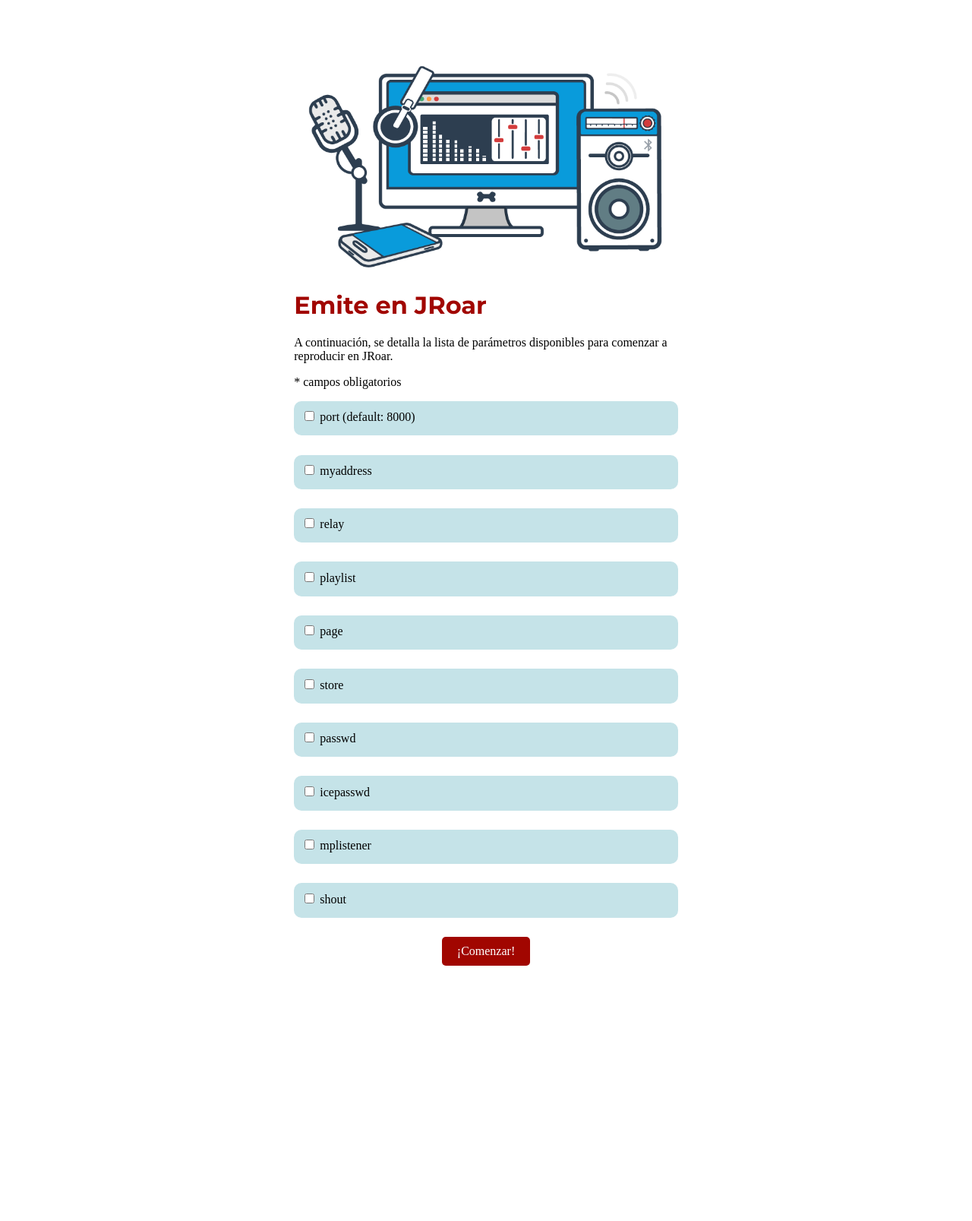
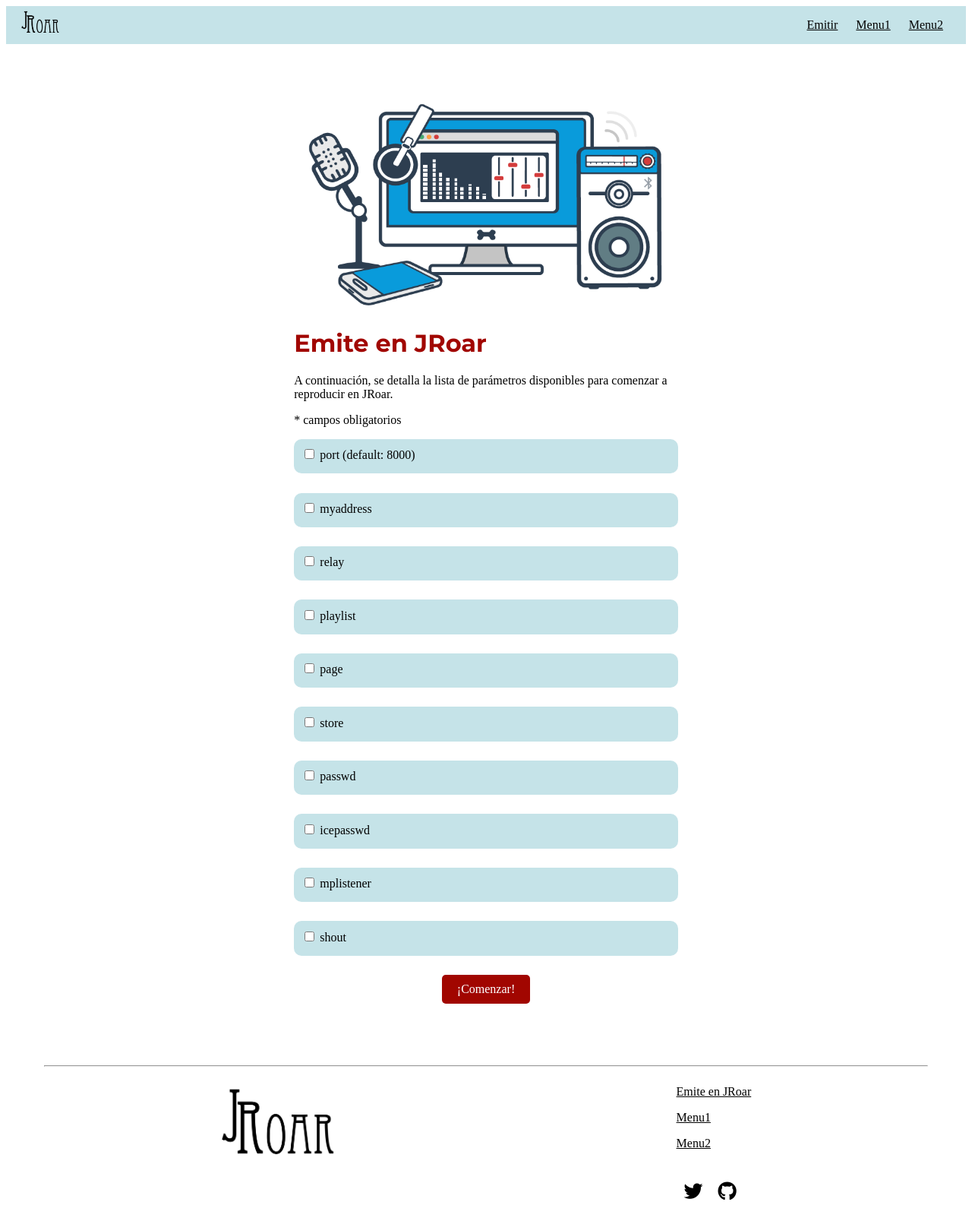
Before and after one commit to oscar-llury/RJoar-Maintenance-Evolution, a Spring Boot app: page /emitir.html in a window 1280 px wide. Shown: the whole page at 76% size. Before the commit the page ends 1271 px from the top, so only its background shows below. Run offline with Spring Boot 4, Linux system fonts and the light colour scheme; some libraries are stand-ins or nearby versions; some web fonts are replaced.

Commit message:
Evolución: creada interfaz común: header y footer

```diff
--- a/JRoarEV/src/main/resources/static/assets/css/home.css
+++ b/JRoarEV/src/main/resources/static/assets/css/home.css
@@ -1,53 +1,15 @@
-
 #general-container{
-	display: flex;
+	display: grid;
 	justify-content: center;
   	align-items: center;
 }
 
-#jroar-form{
-	width: 40%;
-	padding: 5%;
+#general-container div{
+
 }
-#jroar-form img {
-	width: 100%;
+.jroar-home-element{
+	padding-left: 20px;
 }
-.jroar-form-group{
-	background-color: #C5E3E8;
-	padding-right: 50px;
-	padding-top: 2%;
-	padding-left: 2%;
-	padding-bottom: 2%;
-	border-radius: 10px;
-	margin-bottom: 5%;
+.jroar-home-element h4{
+	padding-left: 20px;
 }
-.jroar-form-element{
-	margin-bottom: 15px;
-	display: block;
-	padding-left: 40px;
-	margin-top: 10px;
-}
-#show-div-1, #show-div-2, #show-div-3, #show-div-4, #show-div-5,
-#show-div-6, #show-div-7, #show-div-8, #show-div-9, #show-div-10{
-	display:none;
-}
-
-.jroar-form-input{
-	display: block;
-	width: 100%;
-	height: 40px;
-	padding: 5px 12px;
-	font-size: 16px;
-	border: 1px solid #000;
-	border-radius: 5px;
-}
-#but-comenzar{
-	display: flex;
-	margin: auto;
-	padding: 10px 20px;
-	border: 0px solid #000;
-	color: #fff;
-	font-size: 1em;
-	border-radius: 5px;
-	background-color: #a10600;
-}
--- a/JRoarEV/src/main/resources/static/assets/css/style.css
+++ b/JRoarEV/src/main/resources/static/assets/css/style.css
@@ -56,3 +56,63 @@
 	max-width: 100%;
 	margin-bottom: 5px;
 }
+
+
+
+
+
+header nav {
+	background-color: #C5E3E8;
+	padding: 0px 20px;
+	display: flex;
+	align-items: center;
+}
+header #img-logo-header{
+	width: 50px;
+}
+header #header-nav{
+	display: inline-block;
+	margin-left: auto;
+}
+
+header #header-nav{
+	list-style: none;
+}
+header #header-nav li{
+	margin: 0px 10px;
+	display: inline;
+}
+
+
+
+
+
+
+
+footer {
+	padding: 10px 50px;
+}
+footer #footer-container{
+	margin: 0px 20%;
+}
+footer #footer-logo {
+	margin-top: 10px;
+	display: inline-block;
+}
+footer #footer-logo img {
+	width: 150px;
+}
+footer #footer-nav{
+	float: right;
+}
+footer #footer-nav ul{
+	display:inline-flex;
+	list-style: none;
+	padding: 0px;
+}
+footer #footer-nav li{
+	margin: 10px;
+}
+footer .footer-icon{
+	font-size: 25px;
+}
--- a/JRoarEV/src/main/resources/static/emitir.html
+++ b/JRoarEV/src/main/resources/static/emitir.html
@@ -2,21 +2,43 @@
 <html lang="">
 <head>
 	<meta charset="utf-8">
-	<title></title>
+	<title>JRoar | Emitir</title>
 	<meta name="description" content="">
 	<meta name="viewport" content="width=device-width, initial-scale=1">
 
-	<link rel="shortcut icon" href="../favicon.ico" type="image/x-icon">
+	<link rel="shortcut icon" href="/assets/img/favicon.ico">
 
 	<link rel="stylesheet" href="/assets/css/style.css">
-	<link rel="stylesheet" href="/assets/css/home.css">
+	<link rel="stylesheet" href="/assets/css/emitir.css">
 
 	<script src="https://code.jquery.com/jquery-3.4.1.min.js"
   integrity="sha256-CSXorXvZcTkaix6Yvo6HppcZGetbYMGWSFlBw8HfCJo=" crossorigin="anonymous"></script>
-	<script src="/assets/js/home.js"></script>
+	<script src="https://kit.fontawesome.com/65f7dd0165.js" crossorigin="anonymous"></script>
+	<script src="/assets/js/emitir.js"></script>
 </head>
 
 <body>
+
+<header>
+	<nav>
+		<a href="/home">
+			<img id="img-logo-header" src="/assets/img/logo-negro.png"/>
+		</a>
+		<ul id="header-nav">
+			<li>
+				<a href="emitir.html">Emitir</a>
+			</li>
+			<li>
+				<a href="#">Menu1</a>
+			</li>
+			<li>
+				<a href="#">Menu2</a>
+			</li>
+		</ul>
+	</nav>
+</header>
+
+
 <!--
    "  acceptable options",
    "  -port     port-number (default: 8000)",
@@ -184,8 +206,41 @@
 		</form>
 
 
+	</div>
 
+<footer>
+	<hr>
+	<div id="footer-container">
+		<div id="footer-logo">
+			<img src="/assets/img/logo-negro.png"/>
+		</div>
+
+		<div id="footer-nav">
+			<p class="text-center">
+				<a href="/install">Emite en JRoar</a>
+			</p>
+			<p class="text-center">
+				<a href="#">Menu1</a>
+			</p>
+			<p class="text-center">
+				<a href="#">Menu2</a>
+			</p>
+			<ul>
+				<li>
+					<a href="#">
+						<i class="fab fa-twitter footer-icon"></i>
+					</a>
+				</li>
+				<li>
+					<a href="https://github.com/Sw-Evolution/20E02">
+						<i class="fab fa-github footer-icon"></i>
+					</a>
+				</li>
+			</ul>
+
+		</div>
 	</div>
+</footer>
 
 </body>
 </html>
```
Also changed, not shown: JRoarEV/src/main/resources/static/assets/css/emitir.css (added, +53 -0 lines), JRoarEV/src/main/resources/templates/home.html (+89 -10 lines), JRoarEV/src/main/resources/static/assets/img/favicon.ico (added), JRoarEV/src/main/resources/static/assets/img/favicon.png (added), JRoarEV/src/main/resources/static/assets/img/logo-negro.png (added), JRoarEV/src/main/resources/static/assets/img/logo16.png (added), JRoarEV/src/main/resources/static/assets/img/logo32.png (added), JRoarEV/src/main/resources/static/assets/img/logo48.png (added), JRoarEV/src/main/resources/static/assets/img/logo_grande.png (added), JRoarEV/src/main/resources/static/assets/js/emitir.js (renamed from JRoarEV/src/main/resources/static/assets/js/home.js).
